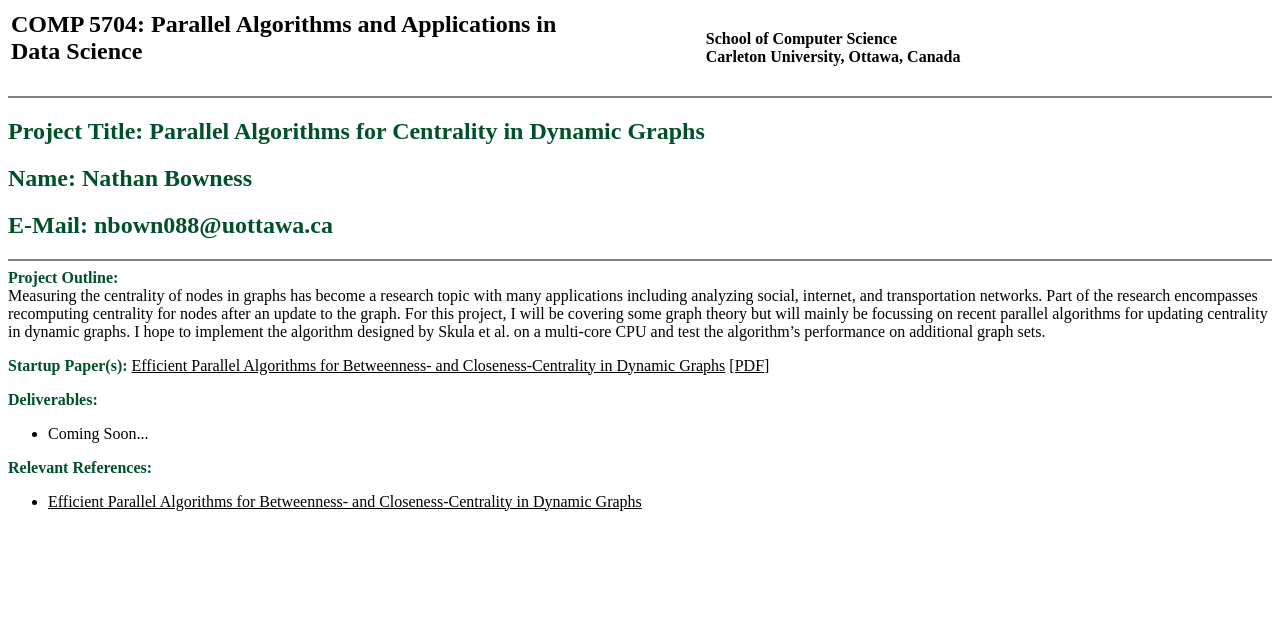
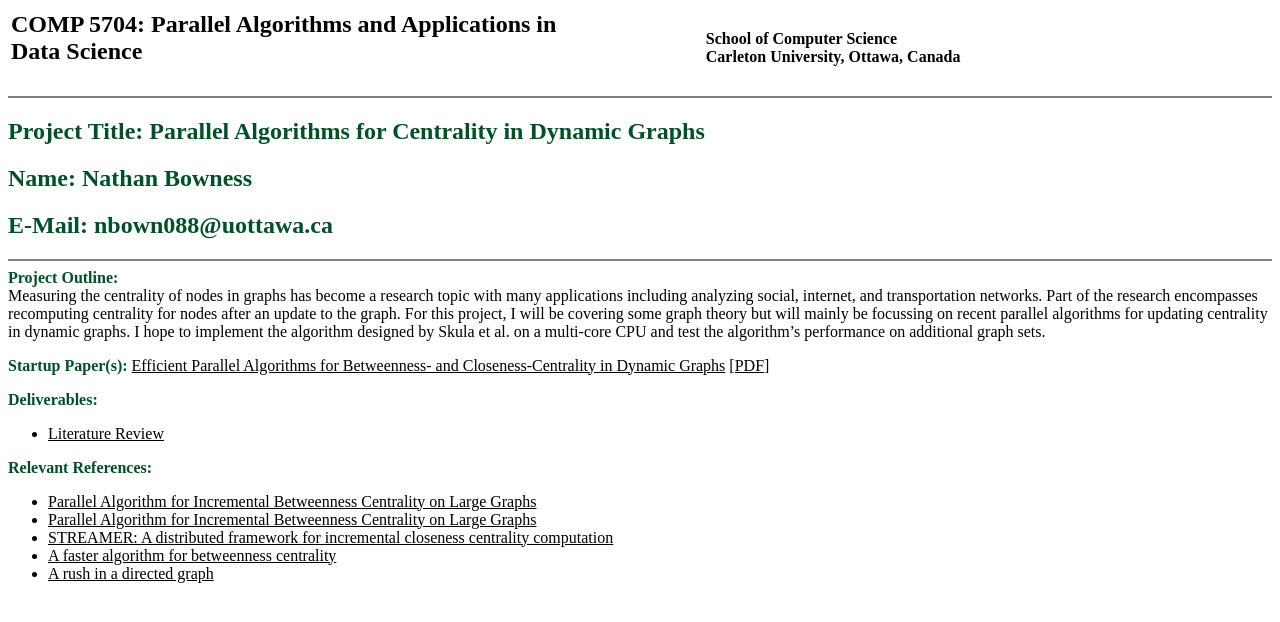
Before and after one commit to nathanbowness/nathanbowness.github.io, a plain HTML site: page index.htm in a window 1280 px wide. Drawn offline with Linux system fonts and the light colour scheme.

Commit message:
Add a partial literature review and some links

```diff
--- a/index.htm
+++ b/index.htm
@@ -53,17 +53,25 @@ I hope to implement the algorithm designed by Skula et al. on a multi-core CPU a
 </p>
 
 <p><b><font color="#005128">Deliverables:</font></b></p>
-
 <ul>
   <li>
-    <font color="#000000">Coming Soon...</font>
+    <div align="left"><a href="Literature_Review_Oct12th_Temp.pdf"><font color="#000000">Literature Review</font></a></div>
   </li>
 </ul>
 
 <p><b><font color="#005128">Relevant References:</font></b></p>
 
 <ul>
-  <li><a href="https://dl.acm.org/doi/abs/10.1145/3392717.3392743">Efficient Parallel Algorithms for Betweenness- and Closeness-Centrality in Dynamic Graphs</a></li>
+  <li><a href="https://ieeexplore.ieee.org/abstract/document/8070346">Parallel Algorithm for Incremental Betweenness Centrality on Large Graphs</a></li>
+  <li><a href="https://ieeexplore.ieee.org/document/8070346">Parallel Algorithm for Incremental Betweenness Centrality on Large Graphs</a></li>
+
+
+  <li><a href="https://ieeexplore.ieee.org/document/6702680">STREAMER: A distributed framework for incremental closeness centrality computation</a></li>
+
+
+  <li><a href="https://www.tandfonline.com/doi/abs/10.1080/0022250X.2001.9990249">A faster algorithm for betweenness centrality</a></li>
+  <li><a href="https://ir.cwi.nl/pub/9791">A rush in a directed graph</a></li>
+
 </ul>
 
 </body></html>
```
Also changed, not shown: 1 other file.
